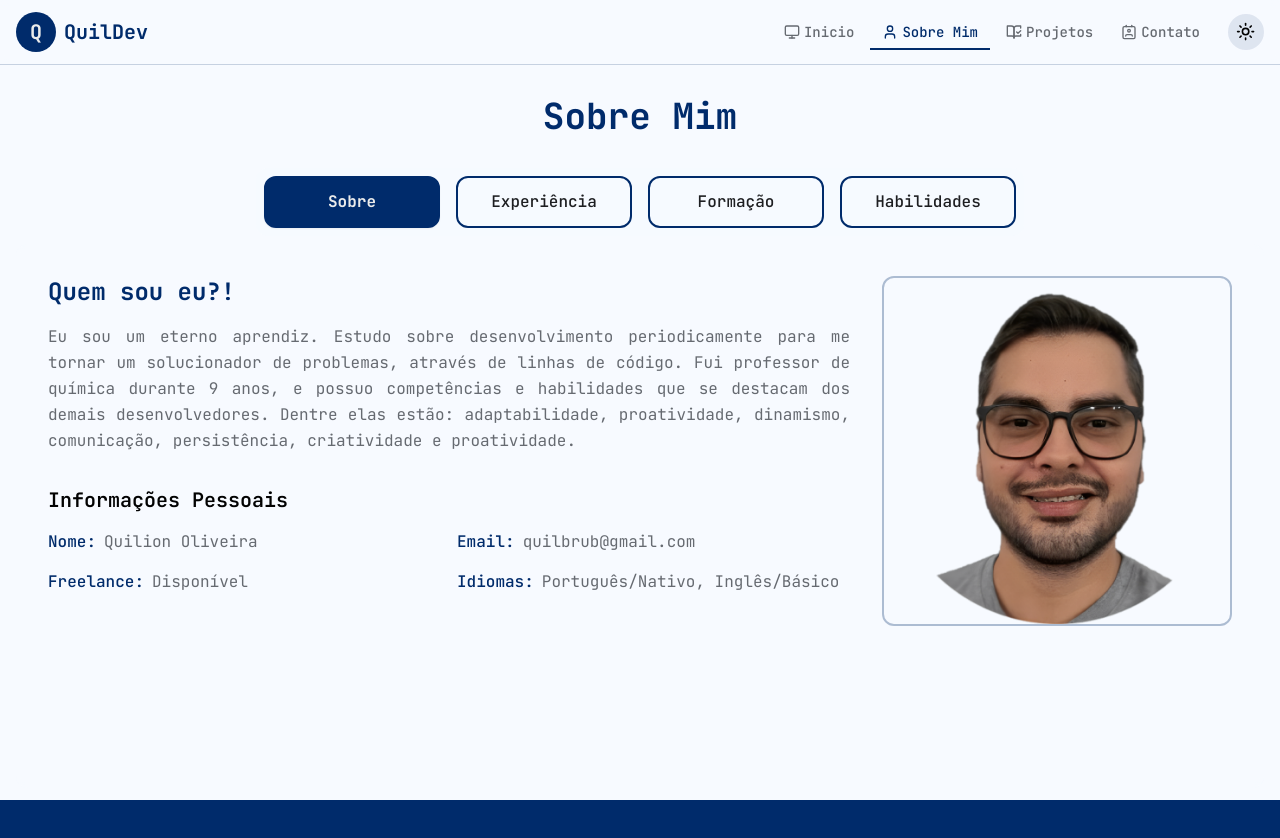
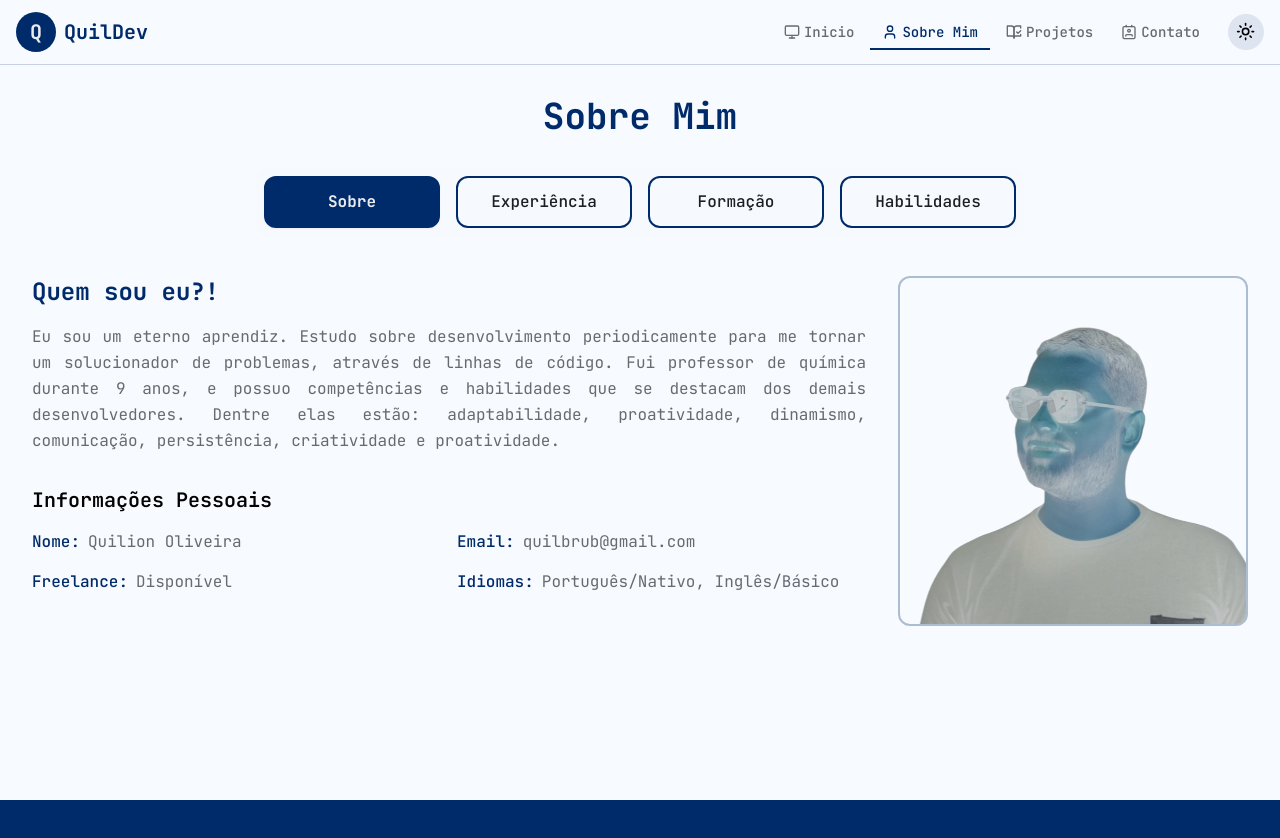
Before and after one commit to QuiLion7/quildev, a Next.js app: page /about in a window 1280 px wide. Shown: the top 838 px of the page. Built offline with nearby package versions, Linux system fonts and the light colour scheme.

Commit message:
feat: change photo

```diff
--- a/src/app/about/page.tsx
+++ b/src/app/about/page.tsx
@@ -31,7 +31,7 @@ export default function About() {
         opacity: 1,
         transition: { delay: 0.3, duration: 0.6, ease: "easeIn" },
       }}
-      className="flex min-h-[87.28vh] w-full max-w-screen-2xl flex-col items-center justify-center px-4 py-12 pt-20 sm:mt-0 sm:pt-24"
+      className="flex min-h-[87.28vh] w-full max-w-screen-2xl flex-col items-center justify-center py-12 pt-20 sm:mt-0 sm:pt-24"
     >
       <div className="w-full max-w-screen-xl">
         <motion.div
@@ -49,7 +49,7 @@ export default function About() {
             <TabsList className="grid h-full w-full max-w-3xl grid-cols-1 gap-4 rounded-xl bg-background/80 p-2 sm:grid-cols-2 md:grid-cols-4">
               <TabsTrigger
                 value="about"
-                className="flex items-center justify-center gap-2 text-secondary-foreground data-[state=active]:bg-primary data-[state=active]:text-primary-foreground"
+                className="flex items-center gap-2 text-secondary-foreground data-[state=active]:bg-primary data-[state=active]:text-primary-foreground"
               >
                 <span className="inline">Sobre</span>
               </TabsTrigger>
@@ -120,10 +120,10 @@ export default function About() {
                 >
                   <div className="relative h-[300px] w-[300px] overflow-hidden rounded-xl border-2 border-primary/30 md:h-[350px] md:w-[350px]">
                     <Image
-                      src="/quilion.png"
+                      src="/quilion2.png"
                       alt="Quilion Oliveira"
                       fill
-                      className="object-cover object-center"
+                      className="object-cover object-center mix-blend-difference"
                     />
                   </div>
                 </motion.div>
```
